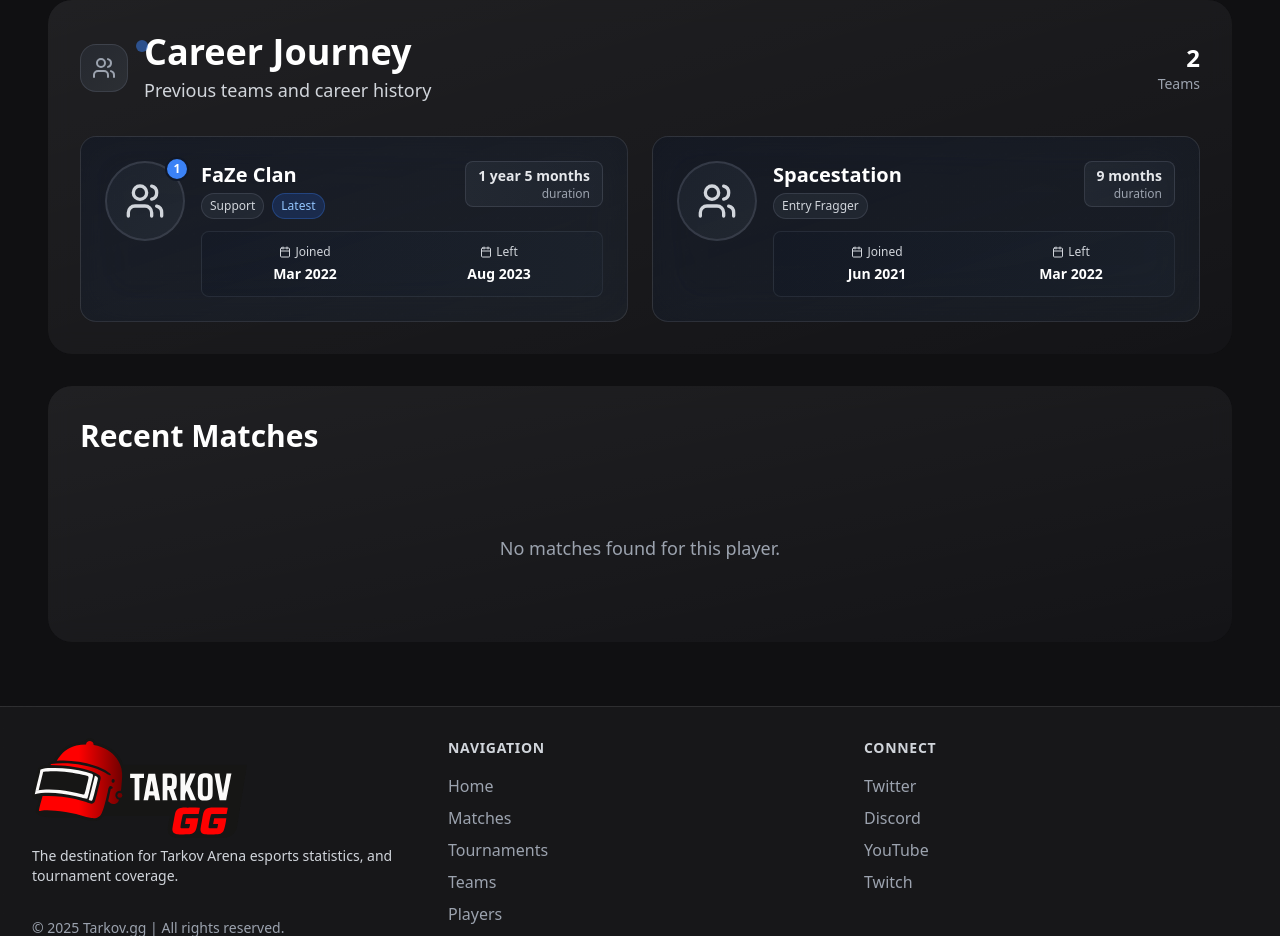
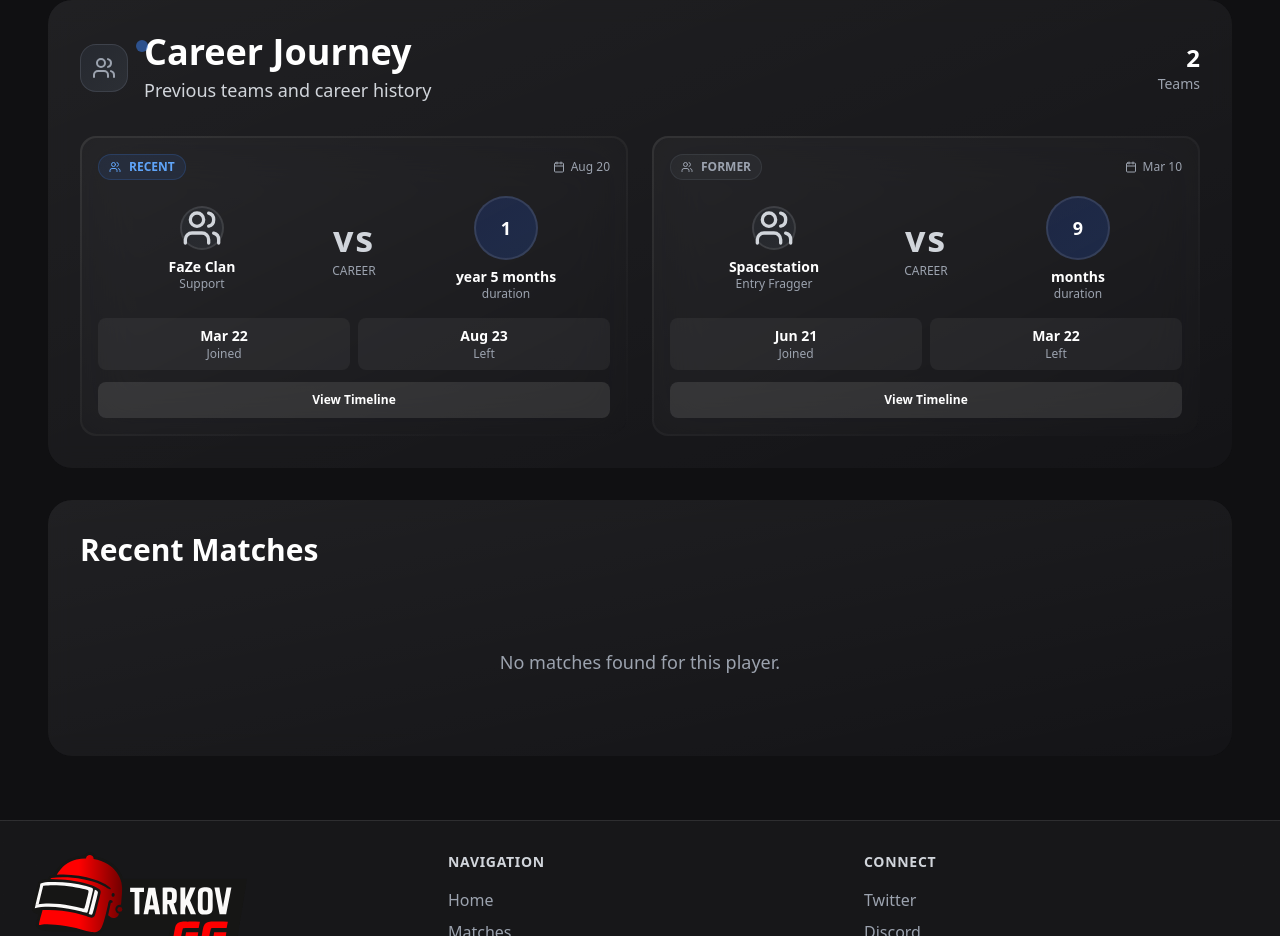
Before and after one commit to BoNour/TarkovGG, a React (Vite) app: page /players/1 in a window 1280 px wide. Shown: the part 960-1896 px from the top of the page. Built offline with nearby package versions, Linux system fonts and the light colour scheme.

Commit message:
Team pages final v2

```diff
--- a/src/pages/PlayerDetails.tsx
+++ b/src/pages/PlayerDetails.tsx
@@ -416,92 +416,68 @@ const PlayerDetails: React.FC = () => {
 
                       const isRecent = index === 0; // Most recent team
 
-                      return (
-                        <div key={index} className="relative group/team">
-                          <div className="bg-gradient-to-br from-gray-900/60 to-gray-800/40 backdrop-blur-xl rounded-2xl border border-white/10 hover:border-white/20 transition-all duration-500 group-hover/team:scale-[1.02] group-hover/team:shadow-2xl group-hover/team:shadow-blue-500/10">
-                            {/* Background Pattern */}
-                            <div className="absolute inset-0 opacity-5">
-                              <div className="absolute inset-0 bg-[radial-gradient(circle_at_1px_1px,rgba(255,255,255,0.1)_1px,transparent_0)] bg-[length:16px_16px]"></div>
-                            </div>
+                                              return (
+                          <div key={index} className="relative group overflow-hidden rounded-2xl p-0.5 transition-all duration-300 ease-in-out bg-gradient-to-br from-white/10 to-transparent hover:from-white/20">
+                            <div className="relative bg-zinc-900/60 backdrop-blur-xl rounded-[15px] p-4">
+                              {/* Header with Status */}
+                              <div className="flex justify-between items-center mb-3">
+                                <div className={`flex items-center space-x-2 px-2.5 py-1 text-xs font-bold rounded-full border ${isRecent ? 'bg-blue-500/10 border-blue-500/20 text-blue-400' : 'bg-gray-500/10 border-gray-500/20 text-gray-400'}`}>
+                                  <Users className="w-3 h-3" />
+                                  <span>{isRecent ? 'RECENT' : 'FORMER'}</span>
+                                </div>
+                                <span className="text-xs text-gray-400 flex items-center">
+                                  <Calendar className="w-3 h-3 mr-1.5"/>
+                                  {leaveDate.toLocaleDateString('en-US', { month: 'short', day: 'numeric' })}
+                                </span>
+                              </div>
 
-                            {/* Content */}
-                            <div className="relative p-6">
-                              <div className="flex items-start space-x-4">
-                                {/* Team Avatar */}
-                                <div className="relative flex-shrink-0">
-                                  <div className="w-20 h-20 bg-gradient-to-br from-gray-700/20 to-gray-600/20 rounded-full border-2 border-gray-500/30 flex items-center justify-center group-hover/team:border-blue-400/60 transition-all duration-300">
+                              {/* Body */}
+                              <div className="flex items-center justify-between my-4">
+                                <div className="flex-1 flex flex-col items-center text-center">
+                                  <div className="w-18 h-18 bg-gradient-to-br from-gray-700/20 to-gray-600/20 rounded-full border-2 border-white/10 flex items-center justify-center mb-2">
                                     <Users className="h-10 w-10 text-gray-300" />
                                   </div>
-                                  {isRecent && (
-                                    <div className="absolute -top-1 -right-1 w-6 h-6 bg-blue-500 rounded-full flex items-center justify-center border-2 border-gray-900">
-                                      <span className="text-white text-xs font-bold">1</span>
-                                    </div>
-                                  )}
+                                  <span className="font-bold text-sm text-white leading-tight truncate w-full px-2">{teamEntry.teamName}</span>
+                                  <span className="text-xs text-gray-400">{teamEntry.role}</span>
                                 </div>
 
-                                {/* Team Info */}
-                                <div className="flex-1 min-w-0">
-                                  <div className="flex items-start justify-between mb-3">
-                                    <div>
-                                      <h3 className="text-xl font-bold text-white group-hover/team:text-blue-300 transition-colors duration-300">
-                                        {teamEntry.teamName}
-                                      </h3>
-                                      <div className="flex items-center space-x-2 mt-1">
-                                        <span className="px-2 py-1 bg-gray-600/20 text-gray-300 text-xs font-medium rounded-full border border-gray-500/30">
-                                          {teamEntry.role}
-                                        </span>
-                                        {isRecent && (
-                                          <span className="px-2 py-1 bg-blue-600/20 text-blue-300 text-xs font-medium rounded-full border border-blue-500/30">
-                                            Latest
-                                          </span>
-                                        )}
-                                      </div>
-                                    </div>
+                                <div className="flex flex-col items-center justify-center w-24">
+                                  <span className="text-4xl font-black text-gray-300 tracking-wider">vs</span>
+                                  <span className="text-xs text-gray-400 mt-1">CAREER</span>
+                                </div>
 
-                                    {/* Duration badge */}
-                                    <div className="text-right">
-                                      <div className="px-3 py-1 bg-gradient-to-r from-gray-600/20 to-gray-700/20 text-gray-200 rounded-lg border border-gray-500/30">
-                                        <div className="text-sm font-bold">{formatDuration()}</div>
-                                        <div className="text-xs text-gray-400">duration</div>
-                                      </div>
-                                    </div>
+                                <div className="flex-1 flex flex-col items-center text-center">
+                                  <div className="w-16 h-16 rounded-full mb-2 border-2 border-white/10 bg-gradient-to-br from-blue-700/20 to-blue-600/20 flex items-center justify-center">
+                                    <span className="text-lg font-bold text-white">{formatDuration().split(' ')[0]}</span>
                                   </div>
+                                  <span className="font-bold text-sm text-white leading-tight">{formatDuration().split(' ').slice(1).join(' ')}</span>
+                                  <span className="text-xs text-gray-400">duration</span>
+                                </div>
+                              </div>
 
-                                  {/* Timeline dates */}
-                                  <div className="bg-gradient-to-r from-gray-900/30 to-gray-800/30 rounded-lg p-3 border border-gray-500/20">
-                                    <div className="grid grid-cols-2 gap-3">
-                                      <div className="text-center">
-                                        <div className="flex items-center justify-center text-gray-300 mb-1">
-                                          <Calendar className="w-3 h-3 mr-1" />
-                                          <span className="text-xs font-medium">Joined</span>
-                                        </div>
-                                        <div className="text-white font-bold text-sm">
-                                          {joinDate.toLocaleDateString('en-US', {
-                                            month: 'short',
-                                            year: 'numeric'
-                                          })}
-                                        </div>
-                                      </div>
-                                      <div className="text-center">
-                                        <div className="flex items-center justify-center text-gray-300 mb-1">
-                                          <Calendar className="w-3 h-3 mr-1" />
-                                          <span className="text-xs font-medium">Left</span>
-                                        </div>
-                                        <div className="text-white font-bold text-sm">
-                                          {leaveDate.toLocaleDateString('en-US', {
-                                            month: 'short',
-                                            year: 'numeric'
-                                          })}
-                                        </div>
-                                      </div>
-                                    </div>
+                              {/* Footer with Dates */}
+                              <div className="grid grid-cols-2 gap-2 mb-3">
+                                <div className="bg-white/5 rounded-lg p-2 text-center">
+                                  <div className="text-sm font-bold text-white">
+                                    {joinDate.toLocaleDateString('en-US', { month: 'short', year: '2-digit' })}
                                   </div>
+                                  <div className="text-xs text-gray-400">Joined</div>
                                 </div>
+                                <div className="bg-white/5 rounded-lg p-2 text-center">
+                                  <div className="text-sm font-bold text-white">
+                                    {leaveDate.toLocaleDateString('en-US', { month: 'short', year: '2-digit' })}
+                                  </div>
+                                  <div className="text-xs text-gray-400">Left</div>
+                                </div>
+                              </div>
+
+                              {/* Footer Button */}
+                              <div className="block w-full text-center py-2.5 rounded-lg font-semibold text-xs bg-white/10 hover:bg-white/20 text-white transition-all duration-300">
+                                View Timeline
                               </div>
                             </div>
                           </div>
-                        </div>
-                      );
+                        );
                     })}
                   </div>
                 </div>
--- a/src/pages/TeamDetails.tsx
+++ b/src/pages/TeamDetails.tsx
@@ -683,100 +683,86 @@ const TeamDetails: React.FC = () => {
                           : 'bg-gradient-to-r from-yellow-600/20 to-yellow-500/20 border-yellow-500/40';
 
                                               return (
-                        <div key={player.id} className="relative group/player">
-                          <div className="relative bg-gradient-to-br from-gray-900/50 to-gray-800/30 backdrop-blur-xl rounded-2xl border border-white/10 hover:border-white/20 transition-all duration-500 group-hover/player:scale-[1.02] group-hover/player:shadow-2xl group-hover/player:shadow-blue-500/10">
-                            {/* Background Pattern */}
-                            <div className="absolute inset-0 opacity-5">
-                              <div className="absolute inset-0 bg-[radial-gradient(circle_at_1px_1px,rgba(255,255,255,0.1)_1px,transparent_0)] bg-[length:20px_20px]"></div>
-                            </div>
-
-                            {/* Content */}
-                            <div className="relative p-6">
-                              <div className="flex items-start space-x-4">
-                                {/* Player Avatar */}
-                                <div className="relative flex-shrink-0">
-                                  <div className="w-32 h-32 rounded-full bg-gradient-to-br from-gray-700/20 to-gray-600/20 p-1 border-2 border-gray-500/30 group-hover/player:border-blue-400/60 transition-all duration-300">
-                                    <img
-                                      src={player.image}
-                                      alt={player.nickname}
-                                      className="w-full h-full rounded-full object-cover grayscale group-hover/player:grayscale-0 transition-all duration-500"
-                                    />
-                                  </div>
-                                  <div className="absolute -bottom-2 -right-2 w-8 h-8 bg-gray-600 rounded-full flex items-center justify-center border-2 border-gray-900">
-                                    <UserMinus className="w-4 h-4 text-white" />
-                                  </div>
-                                </div>
-
-                                {/* Player Info */}
-                                <div className="flex-1 min-w-0">
-                                  <div className="flex items-start justify-between mb-3">
-                                    <div>
-                                      <h3 className="text-xl font-bold text-white group-hover/player:text-blue-300 transition-colors duration-300">
-                                        {player.nickname}
-                                      </h3>
-                                      <p className="text-gray-400 text-sm mb-1">{player.realName}</p>
-                                      <span className="px-2 py-1 bg-gray-600/20 text-gray-300 text-xs font-medium rounded-full border border-gray-500/30">
-                                        {player.role}
-                                      </span>
-                                    </div>
-                                    <div className={`px-3 py-1 rounded-lg border ${ratingBg} text-center`}>
-                                      <div className={`text-lg font-bold ${ratingColor}`}>
-                                        {player.stats.rating.toFixed(2)}
-                                      </div>
-                                      <div className="text-xs text-gray-400 font-medium">RATING</div>
-                                    </div>
-                                  </div>
-
-                                  {/* Stats Grid */}
-                                  <div className="grid grid-cols-2 gap-3 mb-4">
-                                    <div className="bg-white/5 backdrop-blur-sm rounded-lg p-3 border border-white/10 hover:border-white/20 transition-all duration-300 text-center">
-                                      <div className="text-white font-bold text-lg">{player.stats.kdRatio.toFixed(2)}</div>
-                                      <div className="text-gray-400 text-xs font-medium">K/D</div>
-                                    </div>
-                                    <div className="bg-white/5 backdrop-blur-sm rounded-lg p-3 border border-white/10 hover:border-white/20 transition-all duration-300 text-center">
-                                      <div className="text-white font-bold text-lg">{(player.stats.kost * 100).toFixed(0)}%</div>
-                                      <div className="text-gray-400 text-xs font-medium">KOST</div>
-                                    </div>
-                                  </div>
-
-                                  {/* Timeline */}
-                                  <div className="bg-gradient-to-r from-gray-900/30 to-gray-800/30 rounded-lg p-3 border border-gray-500/20">
-                                    <div className="text-center mb-2">
-                                      <span className="inline-flex items-center px-3 py-1 bg-gradient-to-r from-gray-600/30 to-gray-700/30 text-gray-200 text-xs font-bold rounded-full border border-gray-500/30">
-                                        {formatDuration()} with team
-                                      </span>
-                                    </div>
-                                    <div className="grid grid-cols-2 gap-2 text-xs text-gray-400">
-                                      <div className="flex items-center">
-                                        <Calendar className="w-3 h-3 mr-1 text-blue-400" />
-                                        <span>Joined: {joinDate.toLocaleDateString('en-US', { month: 'short', year: 'numeric' })}</span>
-                                      </div>
-                                      <div className="flex items-center">
-                                        <Calendar className="w-3 h-3 mr-1 text-blue-400" />
-                                        <span>Left: {leaveDate.toLocaleDateString('en-US', { month: 'short', year: 'numeric' })}</span>
-                                      </div>
-                                    </div>
-                                  </div>
-
-                                  {/* Social Media */}
+                          <div key={player.id} className="relative group overflow-hidden rounded-2xl p-0.5 transition-all duration-300 ease-in-out bg-gradient-to-br from-white/10 to-transparent hover:from-white/20">
+                            <div className="relative bg-zinc-900/60 backdrop-blur-xl rounded-[15px] p-4">
+                              {/* Twitter X Icon - Positioned as overlay */}
                               {player.socialMedia?.twitter && (
-                                    <div className="mt-3 pt-3 border-t border-gray-500/20">
                                 <a
                                   href={player.socialMedia.twitter}
                                   target="_blank"
                                   rel="noopener noreferrer"
-                                        className="inline-flex items-center px-3 py-1 bg-blue-600/20 hover:bg-blue-600/30 text-blue-300 text-xs font-medium rounded-lg transition-all duration-200 border border-blue-500/30 backdrop-blur-sm"
+                                  className="absolute top-2 right-2 z-10 w-6 h-6 bg-black/30 hover:bg-black/50 rounded-full flex items-center justify-center transition-all duration-300 hover:scale-110"
+                                  title="Follow on Twitter"
                                 >
-                                        <svg className="w-3 h-3 mr-1" fill="currentColor" viewBox="0 0 24 24">
-                                          <path d="M23.953 4.57a10 10 0 01-2.825.775 4.958 4.958 0 002.163-2.723c-.951.555-2.005.959-3.127 1.184a4.92 4.92 0 00-8.384 4.482C7.69 8.095 4.067 6.13 1.64 3.162a4.822 4.822 0 00-.666 2.475c0 1.71.87 3.213 2.188 4.096a4.904 4.904 0 01-2.228-.616v.06a4.923 4.923 0 003.946 4.827 4.996 4.996 0 01-2.212.085 4.936 4.936 0 004.604 3.417 9.867 9.867 0 01-6.102 2.105c-.39 0-.779-.023-1.17-.067a13.995 13.995 0 007.557 2.209c9.053 0 13.998-7.496 13.998-13.985 0-.21 0-.42-.015-.63A9.935 9.935 0 0024 4.59z"/>
+                                  <svg className="w-3 h-3 text-white" fill="currentColor" viewBox="0 0 24 24">
+                                    <path d="M18.244 2.25h3.308l-7.227 8.26 8.502 11.24H16.17l-5.214-6.817L4.99 21.75H1.68l7.73-8.835L1.254 2.25H8.08l4.713 6.231zm-1.161 17.52h1.833L7.084 4.126H5.117z"/>
                                   </svg>
-                                        Twitter
                                 </a>
+                              )}
+
+                              {/* Body */}
+                              <div className="flex items-center justify-between my-4">
+                                <div className="flex-1 flex flex-col items-center text-center">
+                                  <img
+                                    src={player.image}
+                                    alt={player.nickname}
+                                    className="w-20 h-20 rounded-full mb-2 border-2 border-white/10 grayscale group-hover:grayscale-0 transition-all duration-300"
+                                  />
+                                  <span className="font-bold text-sm text-white leading-tight truncate w-full px-2">{player.nickname}</span>
+                                  <span className="text-xs text-gray-400">{player.role}</span>
                                 </div>
-                                  )}
+
+                                <div className="flex flex-col items-center justify-center w-24">
+                                  <div className="flex items-center space-x-3">
+                                    <span className={`text-2xl font-black ${ratingColor}`}>{player.stats.rating.toFixed(2)}</span>
+                                  </div>
+                                  <span className="text-xs text-gray-400 mt-1">RATING</span>
+                                </div>
+
+                                <div className="flex-1 flex flex-col items-center text-center">
+                                  <div className="w-16 h-16 rounded-full mb-2 border-2 border-white/10 bg-gradient-to-br from-gray-700/20 to-gray-600/20 flex items-center justify-center">
+                                    <span className="text-lg font-bold text-white">{formatDuration().split(' ')[0]}</span>
+                                  </div>
+                                  <span className="font-bold text-sm text-white leading-tight">{formatDuration().split(' ').slice(1).join(' ')}</span>
+                                  <span className="text-xs text-gray-400">with team</span>
                                 </div>
                               </div>
+
+                              {/* Footer with Dates and Stats */}
+                              <div className="grid grid-cols-2 gap-2 mb-3">
+                                <div className="bg-white/5 rounded-lg p-2 text-center">
+                                  <div className="text-sm font-bold text-white">
+                                    {joinDate.toLocaleDateString('en-US', { month: 'short', year: 'numeric' })}
                                   </div>
+                                  <div className="text-xs text-gray-400">Joined</div>
+                                </div>
+                                <div className="bg-white/5 rounded-lg p-2 text-center">
+                                  <div className="text-sm font-bold text-white">
+                                    {leaveDate.toLocaleDateString('en-US', { month: 'short', year: 'numeric' })}
+                                  </div>
+                                  <div className="text-xs text-gray-400">Left</div>
+                                </div>
+                              </div>
+
+                              {/* Stats Row */}
+                              <div className="grid grid-cols-2 gap-2 mb-3">
+                                <div className="bg-white/5 rounded-lg p-2 text-center">
+                                  <div className="text-sm font-bold text-white">{player.stats.kdRatio.toFixed(1)}</div>
+                                  <div className="text-xs text-gray-400">K/D</div>
+                                </div>
+                                <div className="bg-white/5 rounded-lg p-2 text-center">
+                                  <div className="text-sm font-bold text-white">{(player.stats.kost * 100).toFixed(0)}%</div>
+                                  <div className="text-xs text-gray-400">KOST</div>
+                                </div>
+                              </div>
+
+                              {/* Footer Button */}
+                              <Link
+                                to={`/players/${player.id}`}
+                                className="block w-full text-center py-2.5 rounded-lg font-semibold transition-all duration-300 text-xs bg-white/10 hover:bg-white/20 text-white"
+                              >
+                                View Player
+                              </Link>
                             </div>
                           </div>
                         );
```
Lines whose indentation alone changed are shown as unchanged.
